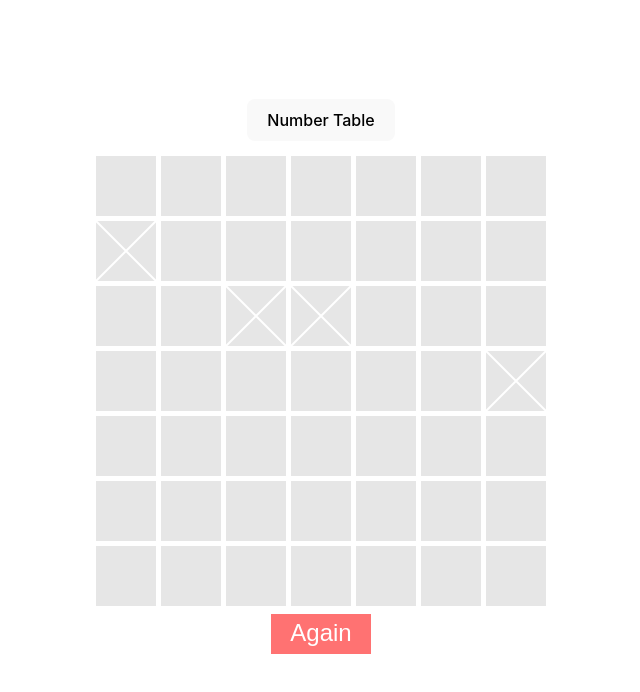
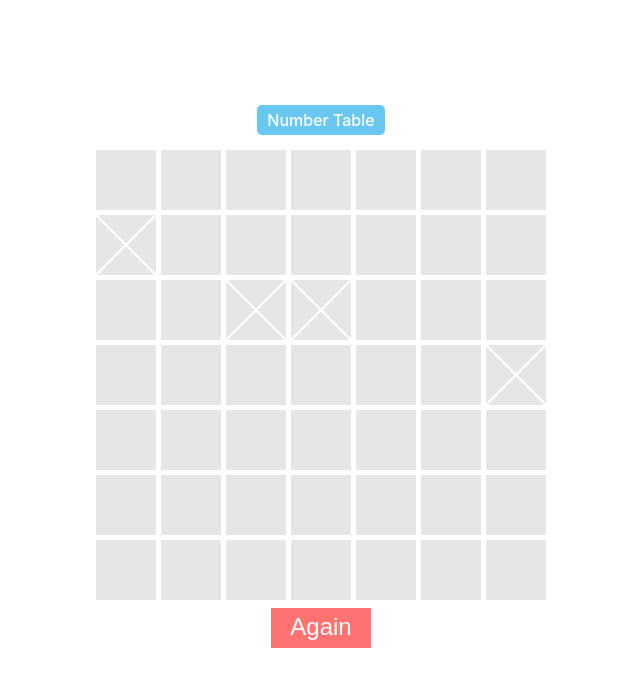
Before and after one commit to jjh2811/numbertable, a React (Vite) app: page / in a window 1280 px wide. Shown: the top 692 px of the page, without its empty margins (319-959 px from the left). Built offline with nearby package versions, Linux system fonts and the light colour scheme.

Commit message:
다운로드 버튼 스타일 지정

```diff
--- a/src/NumberTable.jsx
+++ b/src/NumberTable.jsx
@@ -183,7 +183,17 @@ function NumberTable() {
     URL.revokeObjectURL(url);
   };
 
-return (
+  const buttonStyle = {
+    backgroundColor: COLORS.BLUE,
+    color: COLORS.WHITE,
+    padding: '5px 10px',
+    border: 'none',
+    borderRadius: '5px',
+    cursor: 'pointer',
+    fontSize: '16px'
+  };
+
+  return (
     <div style={{
       display: 'flex',
       flexDirection: 'column',
@@ -194,7 +204,7 @@ return (
       backgroundColor: '#ffffff'
     }}>
       <div style={{ display: 'flex', justifyContent: 'space-between', alignItems: 'center', padding: 10 }}>
-        <button onClick={handleDownload}>Number Table</button>
+        <button onClick={handleDownload} style={buttonStyle}>Number Table</button>
       </div>
       <canvas
         ref={canvasRef}
```
